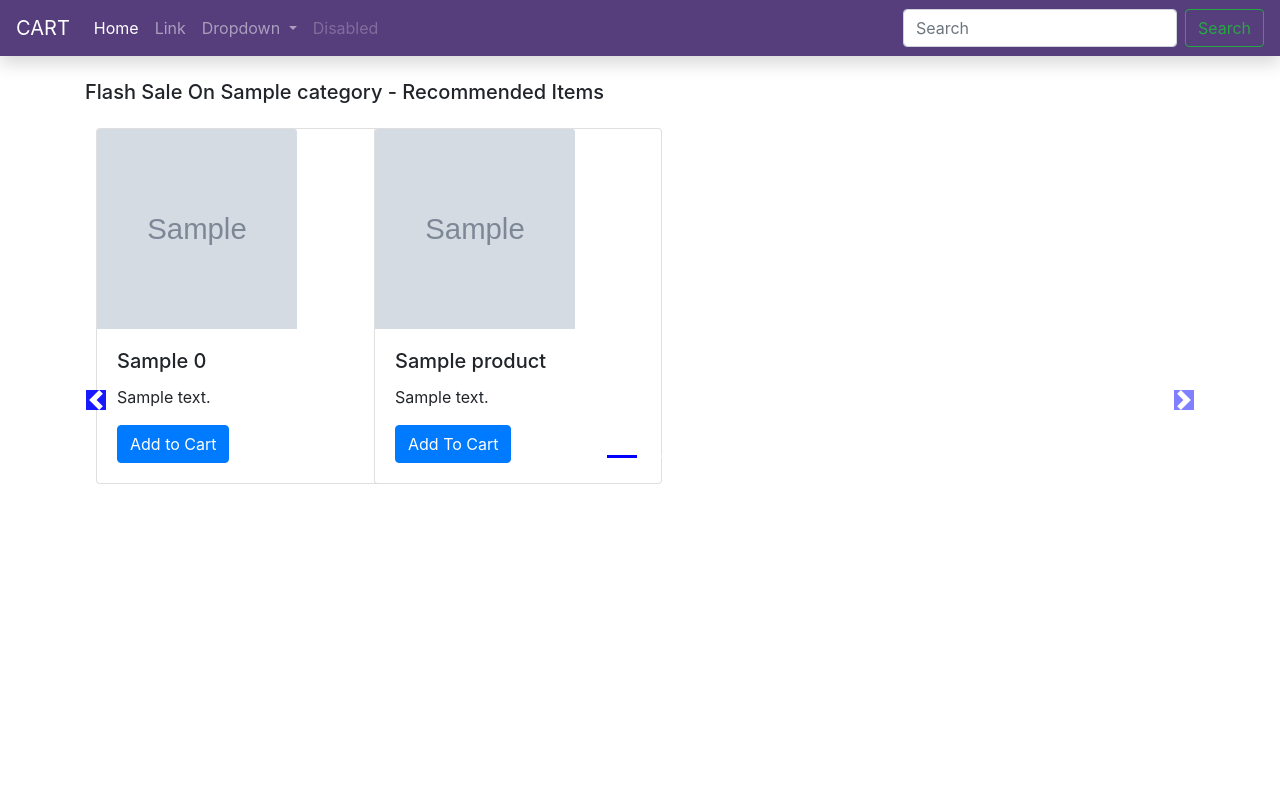
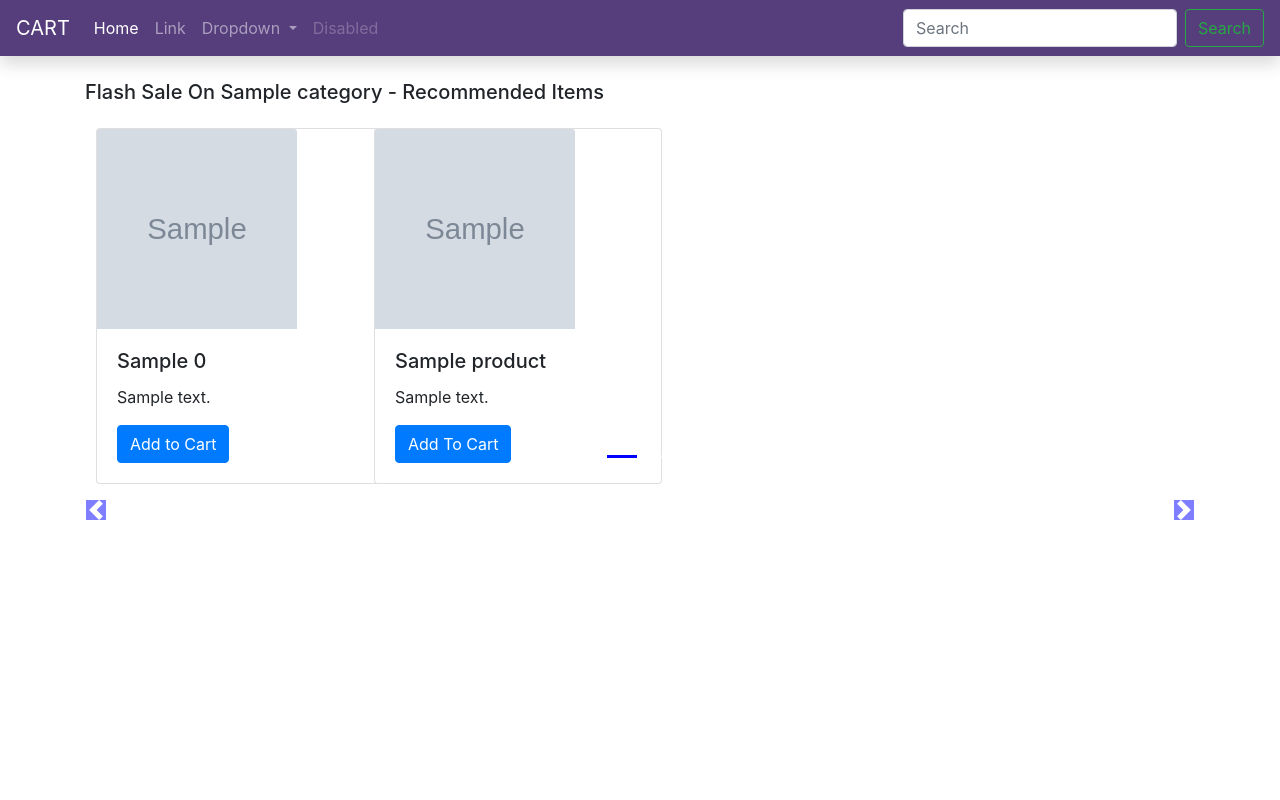
Before and after one commit to adityataksande/cart, a Django app: template shop/templates/shop/index.html in a window 1280 px wide. Run offline with Django 3.2, Linux system fonts and the light colour scheme; the template is opened without the code that fills it: most values are stand-ins (such as "Sample title", 1, 10 or a date in 2020); grey boxes marked "Sample" are stand-in pictures; some libraries are stand-ins or nearby versions.

Commit message:
updated views, style, index

```diff
--- a/shop/static/shop/css/style.css
+++ b/shop/static/shop/css/style.css
@@ -24,3 +24,14 @@ body .no-padding{
 padding-left: 0;
 padding-right: 0;
 }
+
+body .carousel-control-prev-icon,
+body .carousel-control-next-icon{
+background-color: blue;
+}
+
+.carousel-control-prev,
+.carousel-control-next{
+top: auto;
+bottom: auto;
+          }
--- a/shop/templates/shop/index.html
+++ b/shop/templates/shop/index.html
@@ -9,8 +9,8 @@
 {% comment %} carousel starts here {% endcomment %}
 <div class="container">
 
-      {% comment %} Slideshow starts here{% endcomment %}
-{% for product, range, nSlides in allProds %}
+    <!--Slideshow starts here -->
+    {% for product, range, nSlides in allProds %}
     <h5 class="my-4">Flash Sale On {{product.0.category}} - Recommended Items</h5>
 <div id="demo{{forloop.counter}}" class="carousel slide my-3" data-ride="carousel">
     <ul class="carousel-indicators">
```
Also changed, not shown: shop/views.py (+7 -1 lines).
